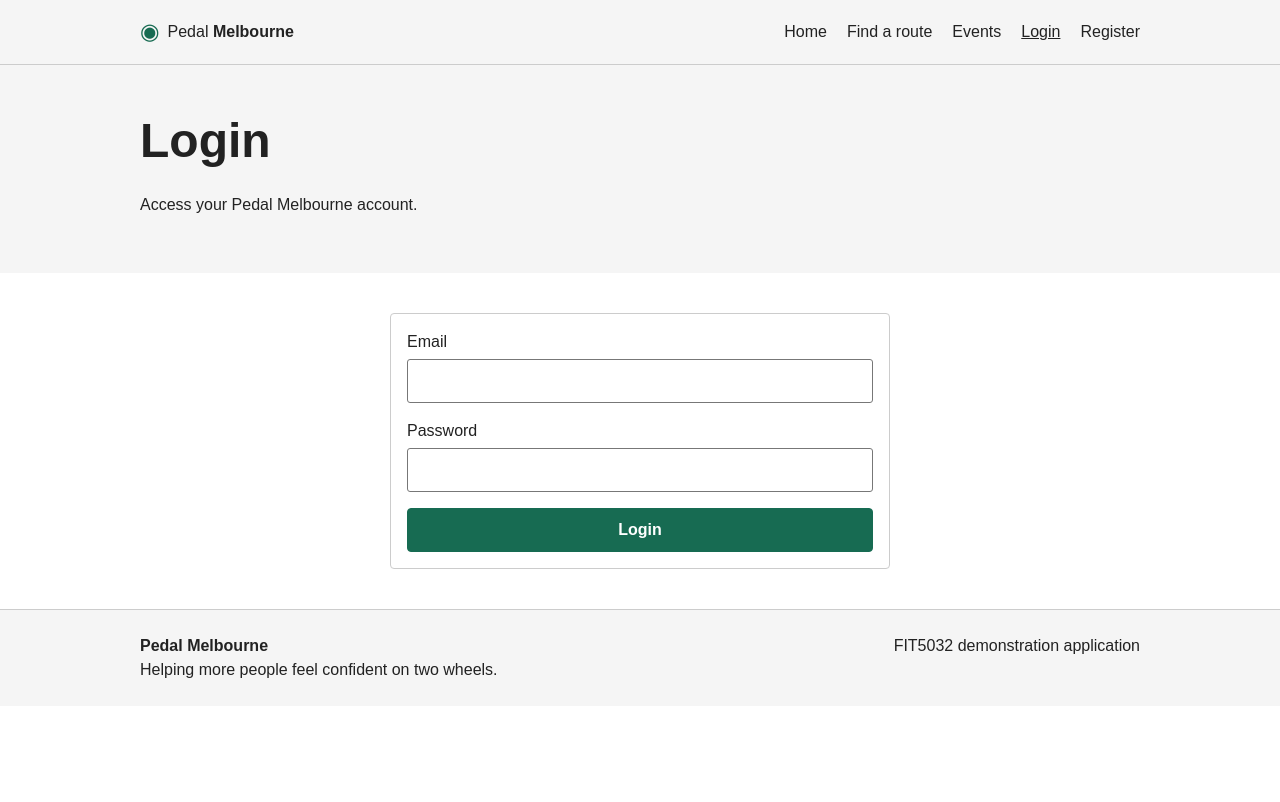
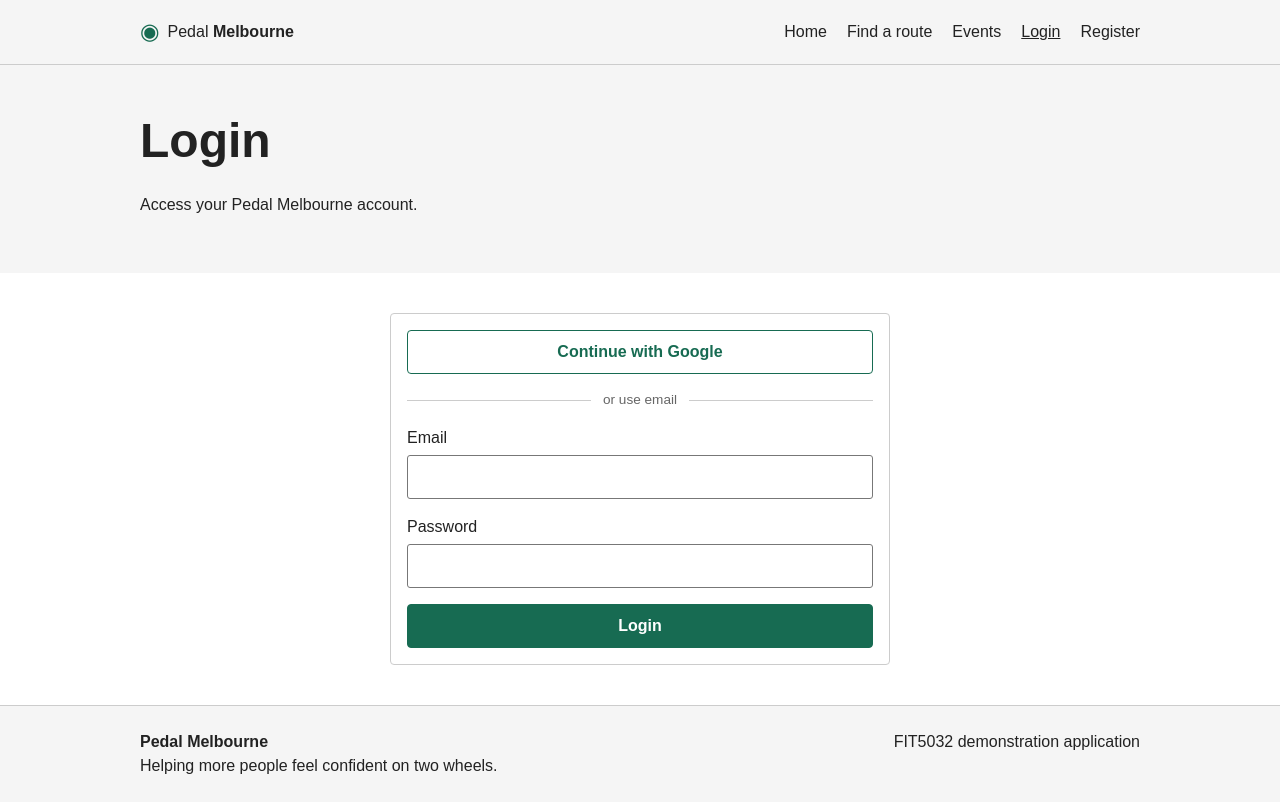
Before and after one commit to arohan-mishra/FIT5032-climate-app, a Vue app: page /login in a window 1280 px wide. Built offline with nearby package versions, Linux system fonts and the light colour scheme; no server answers.

Commit message:
add google sso controls to authentication pages

```diff
--- a/src/assets/main.css
+++ b/src/assets/main.css
@@ -77,6 +77,8 @@ main:focus { outline: none; }
 .event-list { display: grid; gap: .75rem; }
 .full-width { width: 100%; }
 .auth-form { max-width: 500px; margin: 0 auto; }
+.auth-divider { display: flex; align-items: center; gap: .75rem; margin: 1rem 0; color: #666; font-size: .85rem; }
+.auth-divider::before, .auth-divider::after { content: ''; flex: 1; border-top: 1px solid #ccc; }
 .button:disabled { cursor: wait; opacity: .65; }
 .details-list { display: grid; grid-template-columns: 100px 1fr; gap: .5rem; }
 .details-list dt { font-weight: bold; }
--- a/src/views/LoginView.vue
+++ b/src/views/LoginView.vue
@@ -1,13 +1,23 @@
 <script setup>
 import { reactive, ref } from 'vue'
 import { useRoute, useRouter } from 'vue-router'
-import { loginUser } from '../services/auth'
+import { loginUser, loginWithGoogle } from '../services/auth'
 
 const route = useRoute()
 const router = useRouter()
 const form = reactive({ email: '', password: '' })
 const error = ref('')
 const submitting = ref(false)
+const googleSubmitting = ref(false)
+
+function continueAfterLogin() {
+  const redirect = typeof route.query.redirect === 'string'
+    && route.query.redirect.startsWith('/')
+    && !route.query.redirect.startsWith('//')
+    ? route.query.redirect
+    : '/account'
+  router.push(redirect)
+}
 
 async function submitLogin() {
   error.value = ''
@@ -25,12 +35,21 @@ async function submitLogin() {
     return
   }
 
-  const redirect = typeof route.query.redirect === 'string'
-    && route.query.redirect.startsWith('/')
-    && !route.query.redirect.startsWith('//')
-    ? route.query.redirect
-    : '/account'
-  router.push(redirect)
+  continueAfterLogin()
+}
+
+async function submitGoogleLogin() {
+  error.value = ''
+  googleSubmitting.value = true
+  const result = await loginWithGoogle()
+  googleSubmitting.value = false
+
+  if (!result.success) {
+    error.value = result.message
+    return
+  }
+
+  continueAfterLogin()
 }
 </script>
 
@@ -39,10 +58,18 @@ async function submitLogin() {
   <section class="section container">
     <form class="form-panel auth-form" novalidate @submit.prevent="submitLogin">
       <p v-if="route.query.registered === 'true'" class="success" role="status">Account created. You can now log in.</p>
+      <button
+        class="button secondary full-width"
+        type="button"
+        :disabled="submitting || googleSubmitting"
+        :aria-describedby="error ? 'login-error' : undefined"
+        @click="submitGoogleLogin"
+      >{{ googleSubmitting ? 'Connecting to Google…' : 'Continue with Google' }}</button>
+      <div class="auth-divider"><span>or use email</span></div>
       <div class="field"><label for="login-email">Email</label><input id="login-email" v-model="form.email" type="email" autocomplete="email" maxlength="120" required :aria-invalid="!!error" aria-describedby="login-error" /></div>
       <div class="field"><label for="login-password">Password</label><input id="login-password" v-model="form.password" type="password" autocomplete="current-password" maxlength="128" required :aria-invalid="!!error" aria-describedby="login-error" /></div>
       <p v-if="error" id="login-error" class="error" role="alert">{{ error }}</p>
-      <button class="button primary full-width" type="submit" :disabled="submitting">{{ submitting ? 'Logging in…' : 'Login' }}</button>
+      <button class="button primary full-width" type="submit" :disabled="submitting || googleSubmitting">{{ submitting ? 'Logging in…' : 'Login' }}</button>
     </form>
   </section>
 </template>
--- a/src/views/RegisterView.vue
+++ b/src/views/RegisterView.vue
@@ -1,12 +1,13 @@
 <script setup>
 import { computed, nextTick, reactive, ref } from 'vue'
 import { useRouter } from 'vue-router'
-import { isSafeName, registerUser } from '../services/auth'
+import { isSafeName, loginWithGoogle, registerUser } from '../services/auth'
 
 const router = useRouter()
 const attempted = ref(false)
 const serverError = ref('')
 const submitting = ref(false)
+const googleSubmitting = ref(false)
 const nameInput = ref(null)
 const emailInput = ref(null)
 const passwordInput = ref(null)
@@ -47,18 +48,40 @@ async function submitRegistration() {
 
   router.push({ name: 'login', query: { registered: 'true' } })
 }
+
+async function submitGoogleRegistration() {
+  serverError.value = ''
+  googleSubmitting.value = true
+  const result = await loginWithGoogle()
+  googleSubmitting.value = false
+
+  if (!result.success) {
+    serverError.value = result.message
+    return
+  }
+
+  router.push('/account')
+}
 </script>
 
 <template>
   <section class="page-banner"><div class="container"><h1>Register</h1><p>Create your Pedal Melbourne account.</p></div></section>
   <section class="section container">
     <form class="form-panel auth-form" novalidate @submit.prevent="submitRegistration">
+      <button
+        class="button secondary full-width"
+        type="button"
+        :disabled="submitting || googleSubmitting"
+        :aria-describedby="serverError ? 'register-server-error' : undefined"
+        @click="submitGoogleRegistration"
+      >{{ googleSubmitting ? 'Connecting to Google…' : 'Continue with Google' }}</button>
+      <div class="auth-divider"><span>or register with email</span></div>
       <div class="field"><label for="register-name">Name</label><input id="register-name" ref="nameInput" v-model="form.name" type="text" autocomplete="name" maxlength="80" required :aria-invalid="attempted && !!errors.name" aria-describedby="register-name-error" /><p v-if="attempted && errors.name" id="register-name-error" class="error">{{ errors.name }}</p></div>
       <div class="field"><label for="register-email">Email</label><input id="register-email" ref="emailInput" v-model="form.email" type="email" autocomplete="email" maxlength="120" required :aria-invalid="attempted && !!errors.email" aria-describedby="register-email-error" /><p v-if="attempted && errors.email" id="register-email-error" class="error">{{ errors.email }}</p></div>
       <div class="field"><label for="register-password">Password</label><input id="register-password" ref="passwordInput" v-model="form.password" type="password" autocomplete="new-password" maxlength="128" required :aria-invalid="attempted && !!errors.password" aria-describedby="register-password-error" /><p v-if="attempted && errors.password" id="register-password-error" class="error">{{ errors.password }}</p></div>
       <div class="field"><label for="confirm-password">Confirm password</label><input id="confirm-password" ref="confirmPasswordInput" v-model="form.confirmPassword" type="password" autocomplete="new-password" maxlength="128" required :aria-invalid="attempted && !!errors.confirmPassword" aria-describedby="confirm-password-error" /><p v-if="attempted && errors.confirmPassword" id="confirm-password-error" class="error">{{ errors.confirmPassword }}</p></div>
-      <p v-if="serverError" class="error" role="alert">{{ serverError }}</p>
-      <button class="button primary full-width" type="submit" :disabled="submitting">{{ submitting ? 'Creating account…' : 'Create account' }}</button>
+      <p v-if="serverError" id="register-server-error" class="error" role="alert">{{ serverError }}</p>
+      <button class="button primary full-width" type="submit" :disabled="submitting || googleSubmitting">{{ submitting ? 'Creating account…' : 'Create account' }}</button>
       <p class="data-note">Your account is managed securely using Firebase Authentication.</p>
     </form>
   </section>
```
